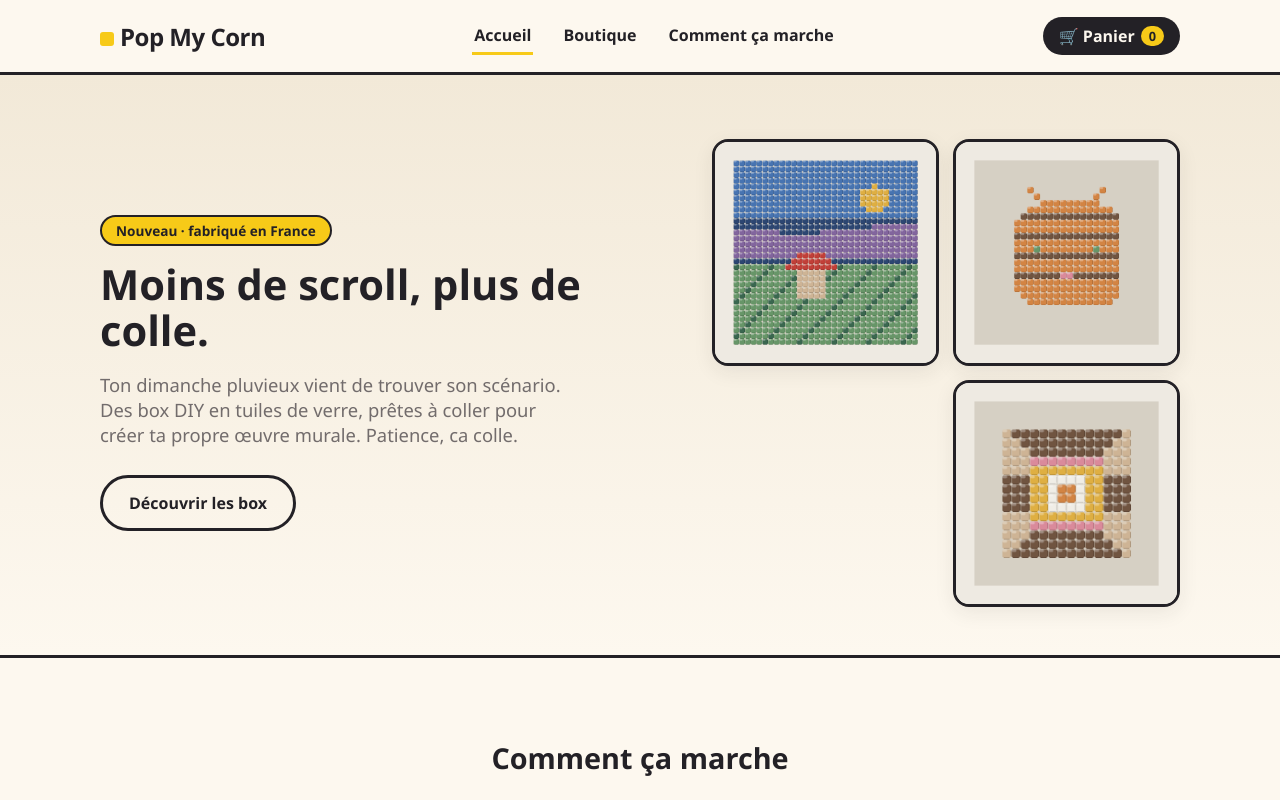
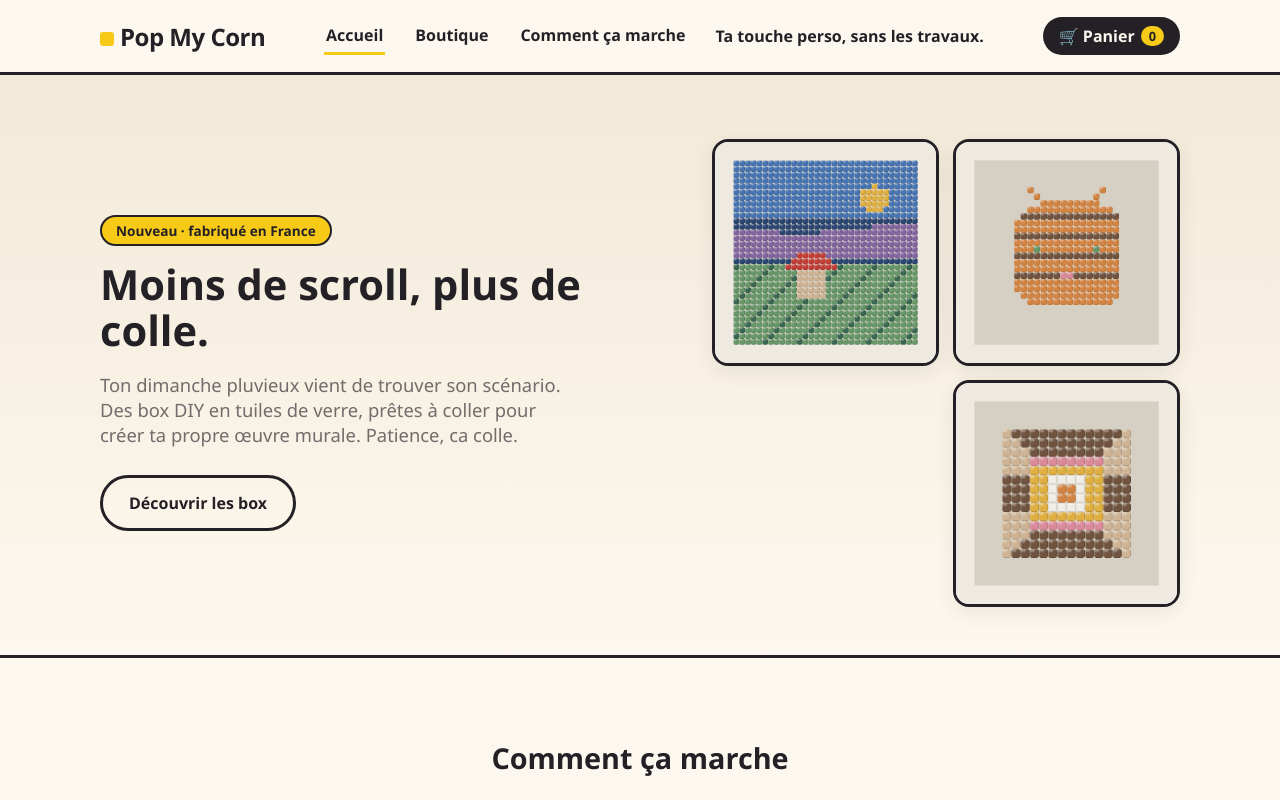
Before and after one commit to JPsuperboss/pop-my-corn-siteV2, a plain HTML site: page site/index.html in a window 1280 px wide. Shown: the top 800 px of the page. Drawn offline with Linux system fonts and the light colour scheme.

Commit message:
Add personal touch message to navigation

```diff
--- a/site/index.html
+++ b/site/index.html
@@ -16,6 +16,8 @@
       <a href="index.html" class="active">Accueil</a>
       <a href="boutique.html">Boutique</a>
       <a href="index.html#comment-ca-marche">Comment ça marche</a>
+      <p class="lead">Ta touche perso, sans les travaux.</p>
+
     </nav>
     <a href="panier.html" class="cart-link">🛒 Panier <span class="cart-count">0</span></a>
   </div>
```
